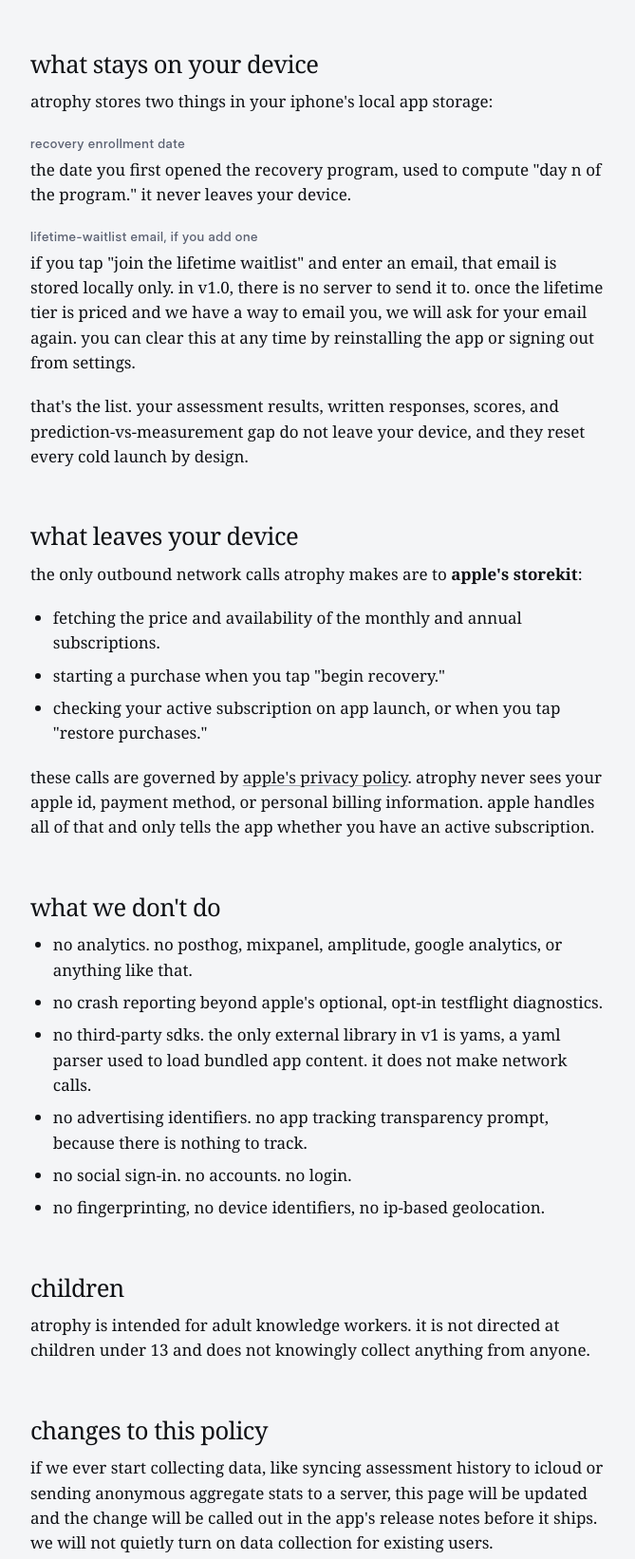
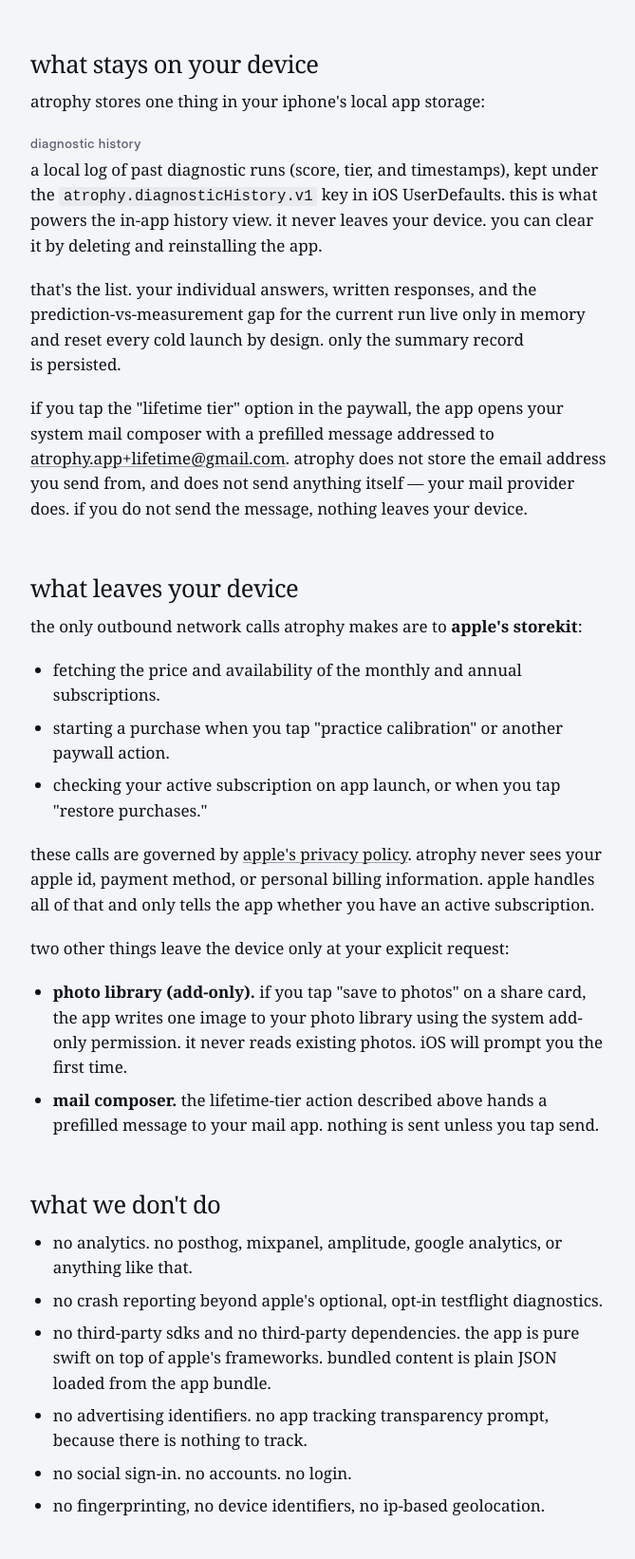
Before and after one commit to atrophy-ai/atrophy-ai.github.io, a plain HTML site: page privacy.html in a window 1280 px wide. Shown: the part 510-2152 px from the top of the page at 95% size, without its empty margins (268-937 px from the left). Drawn offline with Linux system fonts and the light colour scheme; a web font is replaced by a local one.

Commit message:
chore: update various pages and assets for consistency, clarity, and formatting

```diff
--- a/assets/css/style.css
+++ b/assets/css/style.css
@@ -15,6 +15,7 @@
   font-display: swap;
   src: url("../fonts/SourceSerif4-Regular.woff2") format("woff2");
 }
+
 @font-face {
   font-family: "Source Serif 4";
   font-style: italic;
@@ -22,6 +23,7 @@
   font-display: swap;
   src: url("../fonts/SourceSerif4-Italic.woff2") format("woff2");
 }
+
 @font-face {
   font-family: "Source Serif 4";
   font-style: normal;
@@ -29,6 +31,7 @@
   font-display: swap;
   src: url("../fonts/SourceSerif4-Medium.woff2") format("woff2");
 }
+
 @font-face {
   font-family: "Geist";
   font-style: normal;
@@ -36,6 +39,7 @@
   font-display: swap;
   src: url("../fonts/Geist-Regular.woff2") format("woff2");
 }
+
 @font-face {
   font-family: "Geist";
   font-style: normal;
@@ -43,6 +47,7 @@
   font-display: swap;
   src: url("../fonts/Geist-Medium.woff2") format("woff2");
 }
+
 @font-face {
   font-family: "Geist Mono";
   font-style: normal;
@@ -53,35 +58,45 @@
 
 /* ───────── Tokens — must match the iOS app's bone palette ───────── */
 :root {
-  --bg:         #F4F5F7;
-  --bg-deep:    #E8EAEE;
-  --bg-paper:   #FFFFFF;
-  --ink:        #0F1115;
-  --ink-soft:   #5A6071;
-  --ink-mute:   #9CA1AE;
-  --rule:       #D7DAE0;
-  --rule-soft:  #E4E6EB;
-  --accent:     #5FBFB8;
-  --accent-dim: #3F9690;
-  --accent-ink: #0F1115;
-  --ok:         #7BCFC4;
+  --bg: #f4f5f7;
+  --bg-deep: #e8eaee;
+  --bg-paper: #ffffff;
+  --ink: #0f1115;
+  --ink-soft: #5a6071;
+  --ink-mute: #9ca1ae;
+  --rule: #d7dae0;
+  --rule-soft: #e4e6eb;
+  --accent: #5fbfb8;
+  --accent-dim: #3f9690;
+  --accent-ink: #0f1115;
+  --ok: #7bcfc4;
 
   --font-serif: "Source Serif 4", "Source Serif Pro", Georgia, serif;
-  --font-sans:  "Geist", "Inter Display", "Helvetica Neue", system-ui, sans-serif;
-  --font-mono:  "Geist Mono", "JetBrains Mono", ui-monospace, monospace;
+  --font-sans: "Geist", "Inter Display", "Helvetica Neue", system-ui, sans-serif;
+  --font-mono: "Geist Mono", "JetBrains Mono", ui-monospace, monospace;
 
   --measure: 64ch;
   --space-xs: 0.5rem;
-  --space-s:  0.75rem;
-  --space-m:  1.25rem;
-  --space-l:  2rem;
+  --space-s: 0.75rem;
+  --space-m: 1.25rem;
+  --space-l: 2rem;
   --space-xl: 3.5rem;
   --space-xxl: 5rem;
 }
 
 /* ───────── Reset (minimal) ───────── */
-*, *::before, *::after { box-sizing: border-box; }
-html, body { margin: 0; padding: 0; }
+*,
+*::before,
+*::after {
+  box-sizing: border-box;
+}
+
+html,
+body {
+  margin: 0;
+  padding: 0;
+}
+
 body {
   background: var(--bg);
   color: var(--ink);
@@ -92,9 +107,25 @@ body {
   -moz-osx-font-smoothing: grayscale;
   text-rendering: optimizeLegibility;
 }
-img, svg { display: block; max-width: 100%; }
-a { color: var(--ink); text-decoration: underline; text-underline-offset: 2px; text-decoration-thickness: 0.5px; text-decoration-color: var(--ink-mute); }
-a:hover { text-decoration-color: var(--accent); color: var(--accent-dim); }
+
+img,
+svg {
+  display: block;
+  max-width: 100%;
+}
+
+a {
+  color: var(--ink);
+  text-decoration: underline;
+  text-underline-offset: 2px;
+  text-decoration-thickness: 0.5px;
+  text-decoration-color: var(--ink-mute);
+}
+
+a:hover {
+  text-decoration-color: var(--accent);
+  color: var(--accent-dim);
+}
 
 /* ───────── Layout ───────── */
 .page {
@@ -102,9 +133,20 @@ a:hover { text-decoration-color: var(--accent); color: var(--accent-dim); }
   margin: 0 auto;
   padding: 4rem var(--space-m) var(--space-xxl);
 }
-.measure { max-width: var(--measure); }
-hr.rule { border: 0; border-top: 0.5px solid var(--rule); margin: var(--space-l) 0; }
-hr.rule.soft { border-top-color: var(--rule-soft); }
+
+.measure {
+  max-width: var(--measure);
+}
+
+hr.rule {
+  border: 0;
+  border-top: 0.5px solid var(--rule);
+  margin: var(--space-l) 0;
+}
+
+hr.rule.soft {
+  border-top-color: var(--rule-soft);
+}
 
 /* ───────── Site header ───────── */
 header.site {
@@ -115,6 +157,7 @@ header.site {
   border-bottom: 0.5px solid var(--rule);
   margin-bottom: var(--space-l);
 }
+
 .wordmark {
   font-family: var(--font-serif);
   font-weight: 300;
@@ -127,15 +170,20 @@ header.site {
   text-decoration: none;
   color: var(--ink);
 }
+
 .wordmark::after {
   content: "";
   display: inline-block;
-  width: 0.3em; height: 0.3em;
+  width: 0.3em;
+  height: 0.3em;
   border-radius: 50%;
   background: var(--accent);
   transform: translateY(-0.05em);
 }
-.wordmark:hover { color: var(--ink); }
+
+.wordmark:hover {
+  color: var(--ink);
+}
 
 nav.site-nav {
   font-family: var(--font-sans);
@@ -144,12 +192,19 @@ nav.site-nav {
   display: flex;
   gap: var(--space-m);
 }
+
 nav.site-nav a {
   color: var(--ink-soft);
   text-decoration: none;
 }
-nav.site-nav a:hover { color: var(--accent-dim); }
-nav.site-nav a.current { color: var(--ink); }
+
+nav.site-nav a:hover {
+  color: var(--accent-dim);
+}
+
+nav.site-nav a.current {
+  color: var(--ink);
+}
 
 /* ───────── Eyebrow ───────── */
 .eyebrow {
@@ -163,18 +218,41 @@ nav.site-nav a.current { color: var(--ink); }
 }
 
 /* ───────── Headings ───────── */
-h1, h2, h3 {
+h1,
+h2,
+h3 {
   font-family: var(--font-serif);
   font-weight: 300;
   letter-spacing: -0.02em;
   margin: 0;
   text-wrap: balance;
 }
-h1 { font-size: 2.5rem; line-height: 1.05; margin-bottom: var(--space-m); }
-h2 { font-size: 1.6rem; line-height: 1.15; margin: var(--space-xl) 0 var(--space-s); }
-h3 { font-size: 1.15rem; line-height: 1.3; margin: var(--space-l) 0 var(--space-xs); font-weight: 500; }
 
-p { margin: 0 0 var(--space-m); max-width: var(--measure); text-wrap: pretty; }
+h1 {
+  font-size: 2.5rem;
+  line-height: 1.05;
+  margin-bottom: var(--space-m);
+}
+
+h2 {
+  font-size: 1.6rem;
+  line-height: 1.15;
+  margin: var(--space-xl) 0 var(--space-s);
+}
+
+h3 {
+  font-size: 1.15rem;
+  line-height: 1.3;
+  margin: var(--space-l) 0 var(--space-xs);
+  font-weight: 500;
+}
+
+p {
+  margin: 0 0 var(--space-m);
+  max-width: var(--measure);
+  text-wrap: pretty;
+}
+
 p.lede {
   font-size: 1.2rem;
   color: var(--ink-soft);
@@ -182,11 +260,26 @@ p.lede {
   margin-bottom: var(--space-l);
 }
 
-ul, ol { padding-left: 1.4em; margin: 0 0 var(--space-m); max-width: var(--measure); }
-li { margin-bottom: var(--space-xs); }
-li > p { margin-bottom: var(--space-xs); }
+ul,
+ol {
+  padding-left: 1.4em;
+  margin: 0 0 var(--space-m);
+  max-width: var(--measure);
+}
 
-dl { margin: 0 0 var(--space-m); max-width: var(--measure); }
+li {
+  margin-bottom: var(--space-xs);
+}
+
+li>p {
+  margin-bottom: var(--space-xs);
+}
+
+dl {
+  margin: 0 0 var(--space-m);
+  max-width: var(--measure);
+}
+
 dt {
   font-family: var(--font-sans);
   font-size: 0.85rem;
@@ -196,9 +289,14 @@ dt {
   color: var(--ink-soft);
   margin-top: var(--space-m);
 }
-dd { margin: 0.25rem 0 0; }
 
-code, kbd, samp {
+dd {
+  margin: 0.25rem 0 0;
+}
+
+code,
+kbd,
+samp {
   font-family: var(--font-mono);
   font-size: 0.92em;
   background: var(--bg-deep);
@@ -224,8 +322,15 @@ blockquote {
   margin: var(--space-m) 0;
   max-width: var(--measure);
 }
-.callout > .eyebrow { margin-bottom: 0.4rem; }
-.callout p:last-child { margin-bottom: 0; }
+
+.callout>.eyebrow {
+  margin-bottom: 0.4rem;
+}
+
+.callout p:last-child {
+  margin-bottom: 0;
+}
+
 .callout.accent {
   border-color: var(--accent);
   border-left-width: 3px;
@@ -244,6 +349,7 @@ blockquote {
   border-radius: 999px;
   text-decoration: none;
 }
+
 .pill.outline {
   background: transparent;
   color: var(--ink);
@@ -262,15 +368,45 @@ blockquote {
   border-radius: 999px;
   text-decoration: none;
 }
-.cta:hover { background: var(--accent); color: var(--accent-ink); }
-.cta.accent { background: var(--accent); color: var(--accent-ink); }
-.cta.outline { background: transparent; color: var(--ink); border: 1px solid var(--ink); }
+
+.cta:hover {
+  background: var(--accent);
+  color: var(--accent-ink);
+}
+
+.cta.accent {
+  background: var(--accent);
+  color: var(--accent-ink);
+}
+
+.cta.outline {
+  background: transparent;
+  color: var(--ink);
+  border: 1px solid var(--ink);
+}
 
 /* ───────── Hero (landing) ───────── */
-.hero { padding: var(--space-xl) 0; }
-.hero h1 { font-size: 3rem; margin-bottom: var(--space-s); }
-.hero .lede { font-size: 1.35rem; margin-bottom: var(--space-l); max-width: 36ch; }
-.hero .actions { display: flex; gap: var(--space-s); align-items: center; flex-wrap: wrap; }
+.hero {
+  padding: var(--space-xl) 0;
+}
+
+.hero h1 {
+  font-size: 3rem;
+  margin-bottom: var(--space-s);
+}
+
+.hero .lede {
+  font-size: 1.35rem;
+  margin-bottom: var(--space-l);
+  max-width: 36ch;
+}
+
+.hero .actions {
+  display: flex;
+  gap: var(--space-s);
+  align-items: center;
+  flex-wrap: wrap;
+}
 
 /* ───────── Footer ───────── */
 footer.fineprint {
@@ -281,11 +417,13 @@ footer.fineprint {
   font-size: 0.78rem;
   color: var(--ink-soft);
 }
-footer.fineprint > * + * {
+
+footer.fineprint>*+* {
   margin-top: var(--space-s);
   padding-top: var(--space-s);
   border-top: 0.5px solid var(--rule-soft);
 }
+
 footer.fineprint .disclaimer {
   font-family: var(--font-mono);
   font-size: 0.7rem;
@@ -293,6 +431,7 @@ footer.fineprint .disclaimer {
   text-transform: none;
   color: var(--ink-soft);
 }
+
 footer.fineprint .nav-row {
   display: flex;
   flex-wrap: wrap;
@@ -300,25 +439,43 @@ footer.fineprint .nav-row {
   justify-content: space-between;
   gap: var(--space-s);
 }
+
 footer.fineprint .nav-row nav {
-  display: flex; flex-wrap: wrap; gap: var(--space-m);
+  display: flex;
+  flex-wrap: wrap;
+  gap: var(--space-m);
 }
-footer.fineprint .nav-row a { color: var(--ink-soft); text-decoration: none; }
-footer.fineprint .nav-row a:hover { color: var(--accent-dim); }
-footer.fineprint .meta { color: var(--ink-mute); white-space: nowrap; }
+
+footer.fineprint .nav-row a {
+  color: var(--ink-soft);
+  text-decoration: none;
+}
+
+footer.fineprint .nav-row a:hover {
+  color: var(--accent-dim);
+}
+
+footer.fineprint .meta {
+  color: var(--ink-mute);
+  white-space: nowrap;
+}
 
 /* ───────── Tables ───────── */
 table {
-  width: 100%; max-width: var(--measure);
+  width: 100%;
+  max-width: var(--measure);
   border-collapse: collapse;
   margin: var(--space-m) 0;
   font-size: 0.95rem;
 }
-th, td {
+
+th,
+td {
   text-align: left;
   padding: 0.6em 0.5em;
   border-bottom: 0.5px solid var(--rule-soft);
 }
+
 th {
   font-family: var(--font-sans);
   font-weight: 500;
@@ -329,15 +486,40 @@ th {
 }
 
 /* ───────── 404 ───────── */
-.notfound { text-align: center; padding: var(--space-xxl) 0; }
-.notfound h1 { font-size: 4rem; }
+.notfound {
+  text-align: center;
+  padding: var(--space-xxl) 0;
+}
+
+.notfound h1 {
+  font-size: 4rem;
+}
 
 /* ───────── Mobile ───────── */
 @media (max-width: 640px) {
-  .page { padding: 2.5rem var(--space-m) var(--space-xl); }
-  h1 { font-size: 2rem; }
-  .hero h1 { font-size: 2.25rem; }
-  .hero .lede { font-size: 1.1rem; }
-  header.site { flex-wrap: wrap; gap: var(--space-s); }
-  footer.fineprint .nav-row { flex-direction: column; align-items: flex-start; }
+  .page {
+    padding: 2.5rem var(--space-m) var(--space-xl);
+  }
+
+  h1 {
+    font-size: 2rem;
+  }
+
+  .hero h1 {
+    font-size: 2.25rem;
+  }
+
+  .hero .lede {
+    font-size: 1.1rem;
+  }
+
+  header.site {
+    flex-wrap: wrap;
+    gap: var(--space-s);
+  }
+
+  footer.fineprint .nav-row {
+    flex-direction: column;
+    align-items: flex-start;
+  }
 }
--- a/privacy.html
+++ b/privacy.html
@@ -22,7 +22,7 @@
         </nav>
       </header>
 
-      <p class="eyebrow">privacy policy · effective 2026-04-27</p>
+      <p class="eyebrow">privacy policy · effective 2026-05-03</p>
       <h1>we collect basically nothing.</h1>
       <p class="lede">
         a short privacy policy for an app that is trying very hard not to have your data in the first place.
@@ -38,31 +38,33 @@
       </div>
 
       <h2>what stays on your device</h2>
-      <p>atrophy stores two things in your iphone's local app storage:</p>
+      <p>atrophy stores one thing in your iphone's local app storage:</p>
       <dl>
-        <dt>recovery enrollment date</dt>
+        <dt>diagnostic history</dt>
         <dd>
-          the date you first opened the recovery program, used to compute "day n of the program." it never leaves your
-          device.
-        </dd>
-        <dt>lifetime-waitlist email, if you add one</dt>
-        <dd>
-          if you tap "join the lifetime waitlist" and enter an email, that email is stored locally only. in v1.0, there
-          is no server to send it to. once the lifetime tier is priced and we have a way to email you, we will ask for
-          your email again. you can clear this at any time by reinstalling the app or signing out from settings.
+          a local log of past diagnostic runs (score, tier, and timestamps), kept under the
+          <code>atrophy.diagnosticHistory.v1</code> key in iOS UserDefaults. this is what powers the in-app history
+          view. it never leaves your device. you can clear it by deleting and reinstalling the app.
         </dd>
       </dl>
 
       <p>
-        that's the list. your assessment results, written responses, scores, and prediction-vs-measurement gap do not
-        leave your device, and they reset every cold launch by design.
+        that's the list. your individual answers, written responses, and the prediction-vs-measurement gap for the
+        current run live only in memory and reset every cold launch by design. only the summary record is persisted.
+      </p>
+
+      <p>
+        if you tap the "lifetime tier" option in the paywall, the app opens your system mail composer with a prefilled
+        message addressed to <a href="mailto:atrophy.app+lifetime@gmail.com">atrophy.app+lifetime@gmail.com</a>. atrophy
+        does not store the email address you send from, and does not send anything itself — your mail provider does. if
+        you do not send the message, nothing leaves your device.
       </p>
 
       <h2>what leaves your device</h2>
       <p>the only outbound network calls atrophy makes are to <strong>apple's storekit</strong>:</p>
       <ul>
         <li>fetching the price and availability of the monthly and annual subscriptions.</li>
-        <li>starting a purchase when you tap "begin recovery."</li>
+        <li>starting a purchase when you tap "practice calibration" or another paywall action.</li>
         <li>checking your active subscription on app launch, or when you tap "restore purchases."</li>
       </ul>
       <p>
@@ -72,13 +74,26 @@
         whether you have an active subscription.
       </p>
 
+      <p>two other things leave the device only at your explicit request:</p>
+      <ul>
+        <li>
+          <strong>photo library (add-only).</strong> if you tap "save to photos" on a share card, the app writes one
+          image to your photo library using the system add-only permission. it never reads existing photos. iOS will
+          prompt you the first time.
+        </li>
+        <li>
+          <strong>mail composer.</strong> the lifetime-tier action described above hands a prefilled message to your
+          mail app. nothing is sent unless you tap send.
+        </li>
+      </ul>
+
       <h2>what we don't do</h2>
       <ul>
         <li>no analytics. no posthog, mixpanel, amplitude, google analytics, or anything like that.</li>
         <li>no crash reporting beyond apple's optional, opt-in testflight diagnostics.</li>
         <li>
-          no third-party sdks. the only external library in v1 is yams, a yaml parser used to load bundled app content.
-          it does not make network calls.
+          no third-party sdks and no third-party dependencies. the app is pure swift on top of apple's frameworks.
+          bundled content is plain JSON loaded from the app bundle.
         </li>
         <li>no advertising identifiers. no app tracking transparency prompt, because there is nothing to track.</li>
         <li>no social sign-in. no accounts. no login.</li>
@@ -109,7 +124,7 @@
             <a href="terms.html">terms</a>
             <a href="support.html">support</a>
           </nav>
-          <span class="meta">© 2026 atrophy · v1.0 · updated 2026</span>
+          <span class="meta">© 2026 atrophy · v1.0 · updated 2026-05-03</span>
         </div>
       </footer>
     </main>
```
Also changed, not shown: 404.html (+8 -8 lines), dprint.json (added, +17 -0 lines), index.html (+9 -8 lines), support.html (+8 -7 lines), terms.html (+24 -21 lines), 2 other files.
